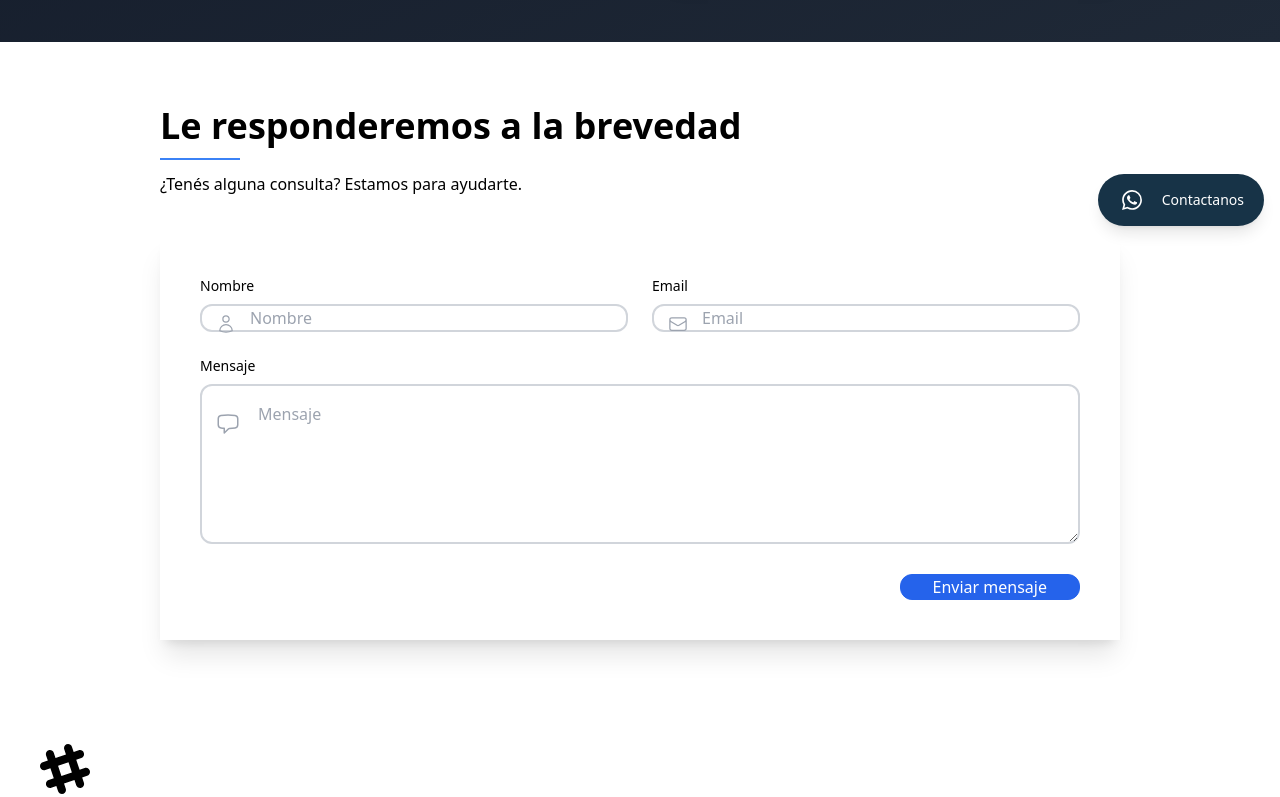
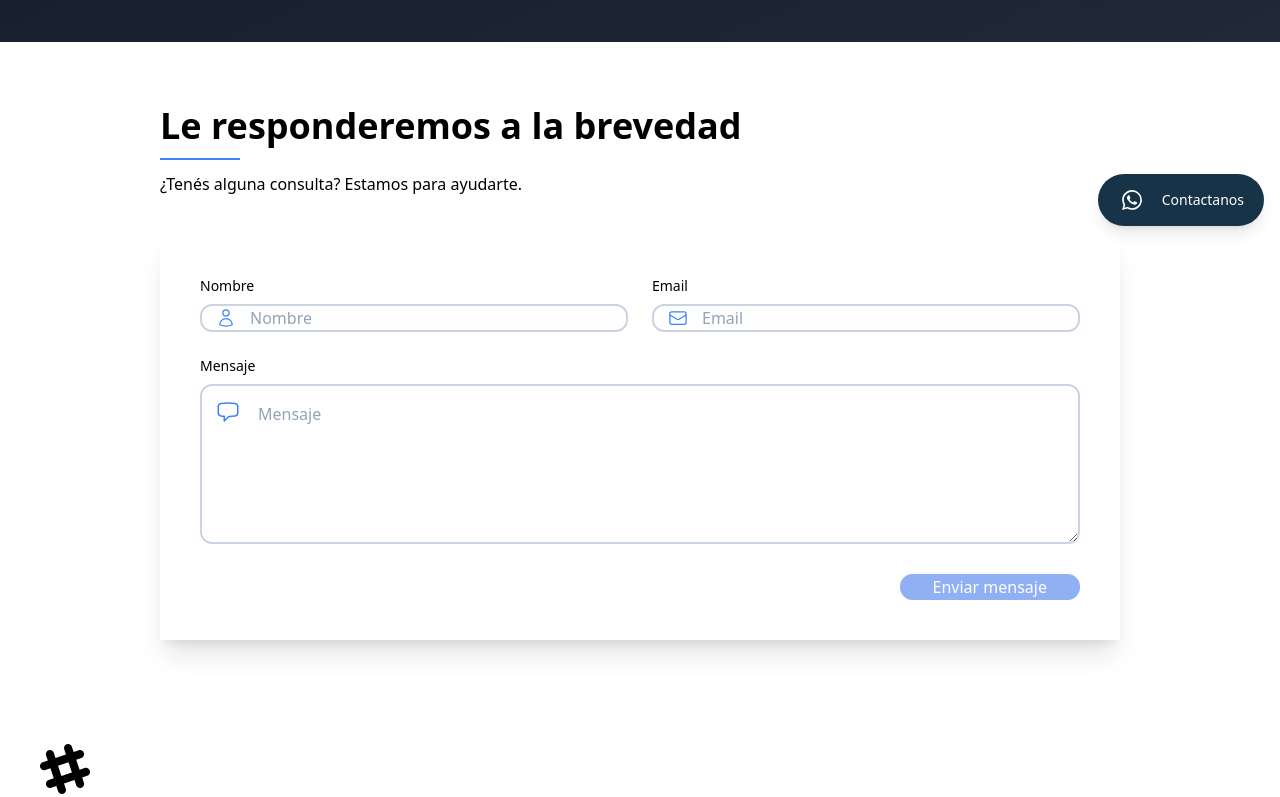
Before and after one commit to tadeo14/landing-page-Econtable, a React (Vite) app: page /contacto in a window 1280 px wide. Shown: the part 558-1355 px from the top of the page. Built offline with nearby package versions, Linux system fonts and the light colour scheme.

Commit message:
feat: agrego react hook form para manejar el form

```diff
--- a/package.json
+++ b/package.json
@@ -15,6 +15,7 @@
     "daisyui": "^5.5.19",
     "react": "^19.2.0",
     "react-dom": "^19.2.0",
+    "react-hook-form": "^7.71.2",
     "react-icons": "^5.6.0",
     "react-organizational-chart": "^2.2.1",
     "react-router-dom": "^7.13.1"
--- a/src/components/ContactForm.jsx
+++ b/src/components/ContactForm.jsx
@@ -6,139 +6,144 @@ import {
   EnvelopeIcon,
   ChatBubbleLeftIcon,
 } from "@heroicons/react/24/outline";
+import { useForm } from "react-hook-form";
 
 export default function ContactForm() {
   const [submitted, setSubmitted] = useState(false);
-  const handleSubmit = (e) => {
-    e.preventDefault();
-    const form = e.target;
 
+  const {
+    register,
+    handleSubmit,
+    formState: { errors, isValid },
+    reset,
+  } = useForm({
+    mode: "onChange",
+  });
+  const onSubmit = (data, e) => {
     emailjs
       .sendForm(
-        "service_b2pdb3t", // 👈 tu SERVICE_ID (el de la captura)
-        "template_e2ey5hg", // 👈 pegá el tuyo
-        form,
-        "BDtEaJzGHui804FZE", // 👈 tu public key
+        "service_b2pdb3t",
+        "template_e2ey5hg",
+        e.target,
+        "BDtEaJzGHui804FZE",
       )
-      .then(
-        () => {
-          setSubmitted(true);
-          try {
-            form.reset();
-            setIsValid(false);
-          } catch (err) {
-            // ignore
-          }
-        },
-        (error) => {
-          console.error("Error:", error);
-        },
-      );
+      .then(() => {
+        setSubmitted(true);
+        reset();
+      })
+      .catch((error) => {
+        console.error("Error:", error);
+      });
   };
-
   useEffect(() => {
-    if (!submitted) return undefined;
+    if (!submitted) return;
     const t = setTimeout(() => setSubmitted(false), 4000);
     return () => clearTimeout(t);
   }, [submitted]);
 
 
-
-
-
-
-
-
   return (
-    <div className="card bg-base-100 shadow-xl focus-within:ring-0 focus-within:outline-none">
+    <div className="card bg-base-100 shadow-xl">
       <div className="card-body p-8 md:p-10">
         {submitted && (
-          <div className="alert shadow-md border border-green-200 bg-green-50 text-green-800">
-            <div className="flex items-start gap-3">
-              <span className="text-xl">✔</span>
-              <div>
-                <p className="font-semibold">Consulta enviada correctamente</p>
-                <p className="text-sm opacity-80">
-                  Hemos recibido tu mensaje. Nuestro equipo se pondrá en
-                  contacto a la brevedad.
-                </p>
-              </div>
-            </div>
+          <div className="my-2 alert shadow-md border border-green-200 bg-green-50 text-green-800">
+            <p className="font-semibold"> Consulta enviada correctamente</p>
           </div>
         )}
 
-        <form  onSubmit={handleSubmit}>
+        <form onSubmit={handleSubmit(onSubmit)}>
           <div className="grid grid-cols-1 md:grid-cols-2 gap-6">
             {/* Nombre */}
             <div className="form-control">
+              <label className="block text-sm font-medium mb-2">Nombre</label>
+
               <div className="relative">
-                <label
-                  htmlFor="name"
-                  className="block text-sm font-medium mb-2"
-                >
-                  Nombre
-                </label>
-                <UserIcon className="w-5 h-5 text-gray-400 absolute left-4 top-12 -translate-y-1/2 pointer-events-none z-10" />
+                <UserIcon className="pointer-events-none absolute left-4 top-1/2 z-10 h-5 w-5 -translate-y-1/2 text-blue-500" />
+
                 <input
-                  id="name"
-                  name="name"
                   type="text"
-                  required
                   placeholder="Nombre"
-                  className="input input-bordered w-full pl-12 rounded-xl border-2 border-gray-300 dark:border-gray-600 focus:border-primary focus:ring-0 focus:outline-none transition"
+                  className="input input-bordered w-full rounded-xl border-2 border-slate-300 pl-12 text-slate-800 placeholder:text-slate-400 focus:border-blue-600 focus:outline-none focus:ring-2 focus:ring-blue-200"
+                  // 🔥 VALIDACIONES
+                  {...register("name", {
+                    required: "El nombre es obligatorio",
+                    minLength: {
+                      value: 2,
+                      message: "Debe tener al menos 2 caracteres",
+                    },
+                  })}
                 />
               </div>
+
+              {/* ❗ ERROR */}
+              {errors.name && (
+                <p className="text-red-600 text-sm mt-2">
+                  {errors.name.message}
+                </p>
+              )}
             </div>
 
             {/* Email */}
             <div className="form-control">
+              <label className="block text-sm font-medium mb-2">Email</label>
+
               <div className="relative">
-                <label
-                  htmlFor="email"
-                  className="block text-sm font-medium mb-2"
-                >
-                  Email
-                </label>
-                <EnvelopeIcon className="w-5 h-5 text-gray-400 absolute left-4 top-12 -translate-y-1/2 pointer-events-none z-10" />
+                <EnvelopeIcon className="pointer-events-none absolute left-4 top-1/2 z-10 h-5 w-5 -translate-y-1/2 text-blue-500" />
+
                 <input
-                  id="email"
-                  name="email"
                   type="email"
-                  required
                   placeholder="Email"
+                  className="input input-bordered w-full rounded-xl border-2 border-slate-300 pl-12 text-slate-800 placeholder:text-slate-400 focus:border-blue-600 focus:outline-none focus:ring-2 focus:ring-blue-200"
+                  {...register("email", {
+                    required: "El email es obligatorio",
+                    pattern: {
+                      value: /^[^\s@]+@[^\s@]+\.[^\s@]+$/,
+                      message: "Email inválido",
+                    },
+                  })}
+                />
+              </div>
 
-                  aria-describedby="email-error"
-                  className="input input-bordered w-full pl-12 rounded-xl border-2 border-gray-300 dark:border-gray-600 focus:border-primary focus:ring-0 focus:outline-none transition"
-                />
-
-              </div>
+              {errors.email && (
+                <p className="text-red-600 text-sm mt-2">
+                  {errors.email.message}
+                </p>
+              )}
             </div>
 
             {/* Mensaje */}
             <div className="md:col-span-2 form-control">
+              <label className="block text-sm font-medium mb-2">Mensaje</label>
+
               <div className="relative">
-                <label
-                  htmlFor="message"
-                  className="block text-sm font-medium mb-2"
-                >
-                  Mensaje
-                </label>
-                <ChatBubbleLeftIcon className="w-6 h-6 text-gray-400 absolute left-4 top-14 pointer-events-none z-10" />
+                <ChatBubbleLeftIcon className="pointer-events-none absolute left-4 top-4 z-10 h-6 w-6 text-blue-500" />
+
                 <textarea
-                  id="message"
-                  name="message"
-                  required
                   placeholder="Mensaje"
-                  className="textarea textarea-bordered w-full pl-14 pt-4 rounded-xl h-40 border-2 border-gray-300 dark:border-gray-600 focus:border-primary focus:ring-0 focus:outline-none transition"
-                ></textarea>
+                  className="textarea textarea-bordered h-40 w-full rounded-xl border-2 border-slate-300 pl-14 pt-4 text-slate-800 placeholder:text-slate-400 focus:border-blue-600 focus:outline-none focus:ring-2 focus:ring-blue-200"
+                  {...register("message", {
+                    required: "El mensaje es obligatorio",
+                    minLength: {
+                      value: 10,
+                      message: "Debe tener al menos 10 caracteres",
+                    },
+                  })}
+                />
               </div>
+
+              {errors.message && (
+                <p className="text-red-600 text-sm mt-2">
+                  {errors.message.message}
+                </p>
+              )}
             </div>
 
+            {/* Botón */}
             <div className="md:col-span-2 flex justify-end">
               <CustomButton
                 type="submit"
-
-
+                disabled={!isValid}
+                className={!isValid ? "opacity-50 cursor-not-allowed" : ""}
               >
                 Enviar mensaje
               </CustomButton>
```
Also changed, not shown: 1 other file (tests, documents, lock files or other folders).
